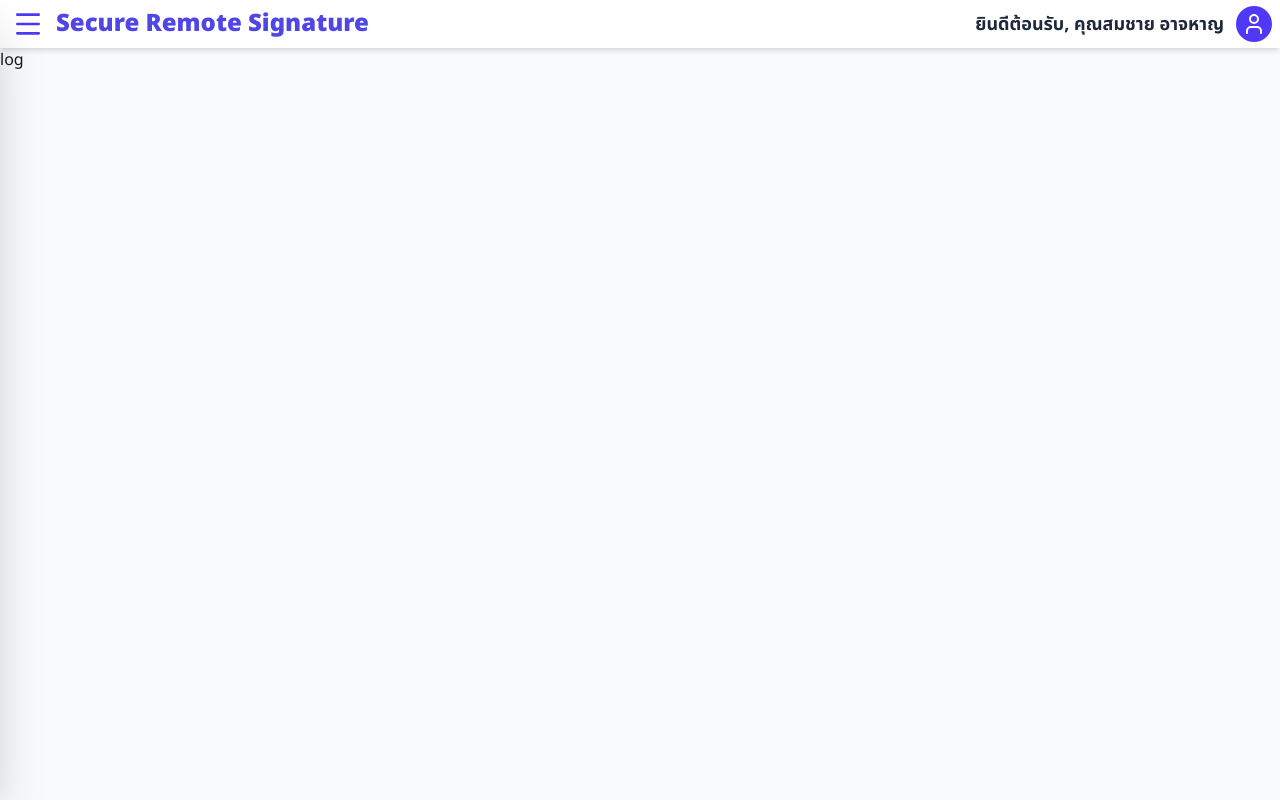
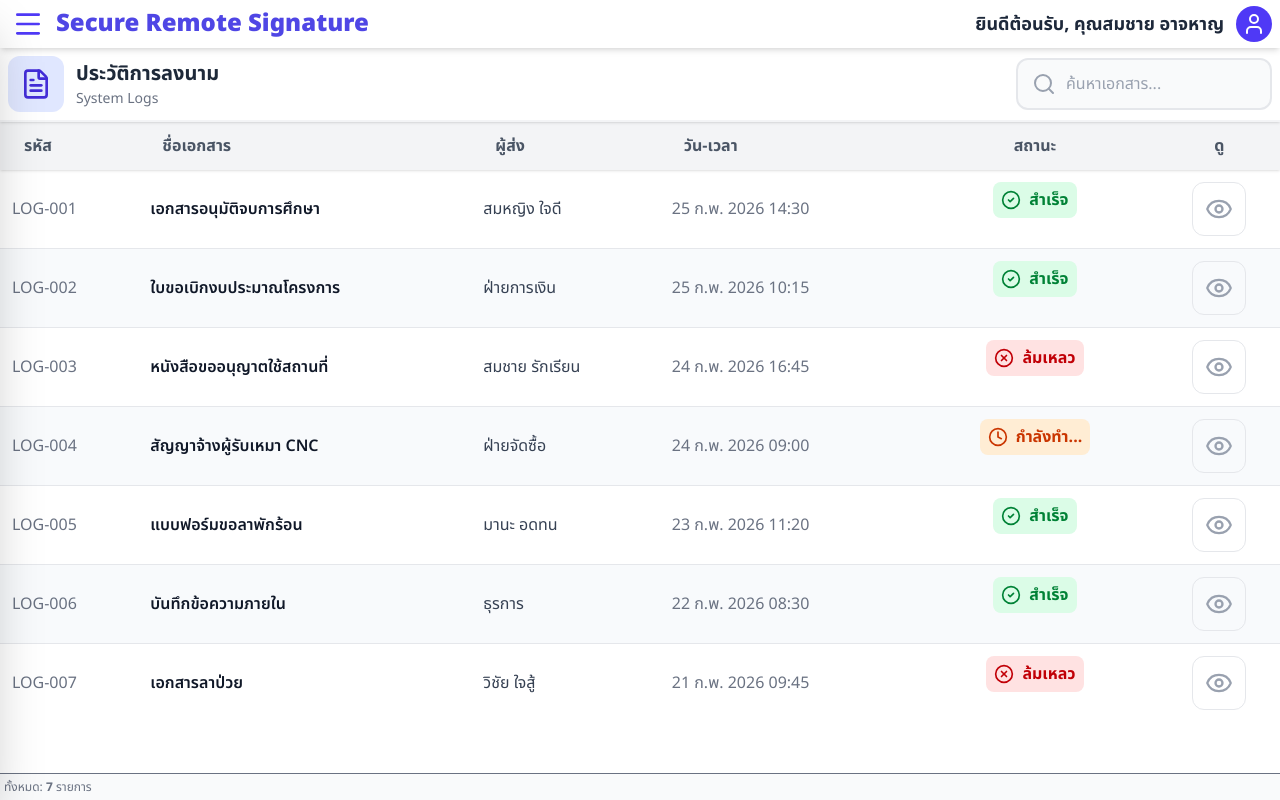
Before and after one commit to Secure-Remote-signature/RemoteSecureSignature, a Next.js app in the folder frontend/: page /logpage in a window 1280 px wide. Built offline with nearby package versions, Linux system fonts and the light colour scheme.

Commit message:
feat: implement HistoryLogPage with search functionality and status badges

```diff
--- a/frontend/app/(main)/logpage/page.tsx
+++ b/frontend/app/(main)/logpage/page.tsx
@@ -1,8 +1,151 @@
-export default function logpage()
-{
-    return (
-        <div>
-            <h1>log</h1>
+"use client";
+
+import React, { useState } from 'react';
+import { Search, FileText, CheckCircle2, XCircle, Clock, Eye } from 'lucide-react';
+import "@/app/styles/components.css";
+
+// Mock Data
+const mockLogs = [
+  { id: 'LOG-001', docName: 'เอกสารอนุมัติจบการศึกษา', sender: 'สมหญิง ใจดี', date: '25 ก.พ. 2026 14:30', status: 'success' },
+  { id: 'LOG-002', docName: 'ใบขอเบิกงบประมาณโครงการ', sender: 'ฝ่ายการเงิน', date: '25 ก.พ. 2026 10:15', status: 'success' },
+  { id: 'LOG-003', docName: 'หนังสือขออนุญาตใช้สถานที่', sender: 'สมชาย รักเรียน', date: '24 ก.พ. 2026 16:45', status: 'failed' },
+  { id: 'LOG-004', docName: 'สัญญาจ้างผู้รับเหมา CNC', sender: 'ฝ่ายจัดซื้อ', date: '24 ก.พ. 2026 09:00', status: 'processing' },
+  { id: 'LOG-005', docName: 'แบบฟอร์มขอลาพักร้อน', sender: 'มานะ อดทน', date: '23 ก.พ. 2026 11:20', status: 'success' },
+  { id: 'LOG-006', docName: 'บันทึกข้อความภายใน', sender: 'ธุรการ', date: '22 ก.พ. 2026 08:30', status: 'success' },
+  { id: 'LOG-007', docName: 'เอกสารลาป่วย', sender: 'วิชัย ใจสู้', date: '21 ก.พ. 2026 09:45', status: 'failed' },
+];
+
+export default function HistoryLogPage() {
+  const [searchTerm, setSearchTerm] = useState('');
+
+  const filteredLogs = mockLogs.filter(log =>
+    log.docName.includes(searchTerm) ||
+    log.sender.includes(searchTerm) ||
+    log.id.includes(searchTerm)
+  );
+
+  const renderStatusBadge = (status: string) => {
+    switch (status) {
+      case 'success':
+        return (
+          <div className="flex items-center gap-2 text-green-700 bg-green-100 px-2 py-1.5 rounded-lg font-bold">
+            <CheckCircle2 size={20} /> <span>สำเร็จ</span>
+          </div>
+        );
+      case 'failed':
+        return (
+          <div className="flex items-center gap-2 text-red-700 bg-red-100 px-2 py-1.5 rounded-lg font-bold">
+            <XCircle size={20} /> <span>ล้มเหลว</span>
+          </div>
+        );
+      case 'processing':
+        return (
+          <div className="flex items-center gap-2 text-orange-700 bg-orange-100 px-2 py-1.5 rounded-lg font-bold">
+            <Clock size={20} /> <span>กำลังทำ...</span>
+          </div>
+        );
+      default:
+        return null;
+    }
+  };
+
+  return (
+    // ปรับ Layout เป็น Flex Column เต็มจอ พื้นหลังขาวสะอาด
+    <div className="w-full h-full flex flex-col bg-white">
+
+      {/* --- ส่วนหัว (Header) แบบ Minimal --- */}
+      <div className="flex flex-row items-center justify-between p-2 border-b-2 border-gray-100 bg-white sticky top-0 z-20 shadow-sm">
+        <div className="flex items-center gap-3">
+            <div className="p-3 bg-indigo-100 rounded-xl text-indigo-700">
+                <FileText size={32} />
+            </div>
+            <div>
+                <h1 className="pi:text-[20px] 2xl:text-[32px] font-bold text-gray-800">ประวัติการลงนาม</h1>
+                <p className="text-gray-500 text-sm">System Logs</p>
+            </div>
         </div>
-    );
+        <div className="relative w-64 2xl:w-96 pi:w-64">
+          <div className="absolute inset-y-0 left-0 pl-4 flex items-center pointer-events-none">
+            <Search className="h-6 w-6 text-gray-400" />
+          </div>
+          <input
+            type="text"
+            placeholder="ค้นหาเอกสาร..."
+            value={searchTerm}
+            onChange={(e) => setSearchTerm(e.target.value)}
+            className="pi:text-[16px] 2xl:text-[20px] block w-full pl-12 pr-4 py-3 border-2 border-gray-200 rounded-xl focus:ring-2 focus:ring-[#4F46E5] focus:border-[#4F46E5] outline-none transition-all text-gray-900 placeholder:text-gray-400 bg-gray-50"
+          />
+        </div>
+      </div>
+
+      {/* --- ส่วนตาราง (Table Area) --- */}
+      {/* ใช้ flex-1 เพื่อให้ตารางกินพื้นที่ที่เหลือทั้งหมด และ overflow-auto เพื่อให้เลื่อนได้ */}
+      <div className="flex-1 overflow-auto">
+        <table className="w-full text-left border-collapse">
+
+          {/* หัวตาราง (Sticky) */}
+          <thead className="bg-gray-100 sticky top-0 z-10 shadow-sm">
+            <tr>
+              <th className="px-6 py-3 font-bold text-gray-600 pi:text-[16px] 2xl:text-[20px] whitespace-nowrap">รหัส</th>
+              <th className="px-6 py-3 font-bold text-gray-600 pi:text-[16px] 2xl:text-[20px] whitespace-nowrap">ชื่อเอกสาร</th>
+              <th className="px-6 py-3 font-bold text-gray-600 pi:text-[16px] 2xl:text-[20px] whitespace-nowrap">ผู้ส่ง</th>
+              <th className="px-6 py-3 font-bold text-gray-600 pi:text-[16px] 2xl:text-[20px] whitespace-nowrap">วัน-เวลา</th>
+              <th className="px-6 py-3 font-bold text-gray-600 pi:text-[16px] 2xl:text-[20px] text-center whitespace-nowrap">สถานะ</th>
+              <th className="px-6 py-3 font-bold text-gray-600 pi:text-[16px] 2xl:text-[20px] text-center whitespace-nowrap">ดู</th>
+            </tr>
+          </thead>
+
+          {/* เนื้อหาตาราง */}
+          <tbody className="divide-y divide-gray-200">
+            {filteredLogs.length > 0 ? (
+              filteredLogs.map((log) => (
+                // ใช้ odd:bg-white even:bg-gray-50 (Zebra Striping) เพื่อให้อ่านง่าย
+                <tr key={log.id} className="odd:bg-white even:bg-slate-50 hover:bg-indigo-50 transition-colors">
+                  <td className="px-3 py-3 text-gray-500 pi:text-[16px] 2xl:text-[20px] font-mono whitespace-nowrap">
+                    {log.id}
+                  </td>
+                  <td className="px-3 py-3 text-gray-900 pi:text-[16px] 2xl:text-[20px] font-semibold whitespace-nowrap">
+                    {log.docName}
+                  </td>
+                  <td className="px-3 py-3 text-gray-700 pi:text-[16px] 2xl:text-[20px] whitespace-nowrap">
+                    {log.sender}
+                  </td>
+                  <td className="px-3 py-3 text-gray-500 pi:text-[16px] 2xl:text-[20px] whitespace-nowrap">
+                    {log.date}
+                  </td>
+                  <td className="px-6 py-3 flex justify-center">
+                    {renderStatusBadge(log.status)}
+                  </td>
+                  <td className="px-3 py-3 text-center">
+                    <button
+                      onClick={() => alert(`ดูรายละเอียดของ ${log.id}`)}
+                      className="p-3 text-gray-400 hover:text-indigo-600 hover:bg-indigo-100 rounded-xl transition-colors inline-flex items-center justify-center border border-gray-200 hover:border-indigo-200"
+                    >
+                      <Eye size={28} />
+                    </button>
+                  </td>
+                </tr>
+              ))
+            ) : (
+              <tr>
+                <td colSpan={6} className="px-5 py-20 text-center text-gray-500">
+                  <div className="flex flex-col items-center justify-center opacity-50">
+                    <Search size={64} className="mb-4" />
+                    <p className="text-2xl">ไม่พบข้อมูล</p>
+                  </div>
+                </td>
+              </tr>
+            )}
+          </tbody>
+
+        </table>
+      </div>
+
+      {/* Footer (ถ้าต้องการ) */}
+      <div className="bg-gray-50 border-t p-1 text-gray-500 flex justify-between items-center pi:text-[12px] 2xl:text-[20px] sticky bottom-0">
+         <span>ทั้งหมด: <b>{filteredLogs.length}</b> รายการ</span>
+      </div>
+
+    </div>
+  );
 }
```
